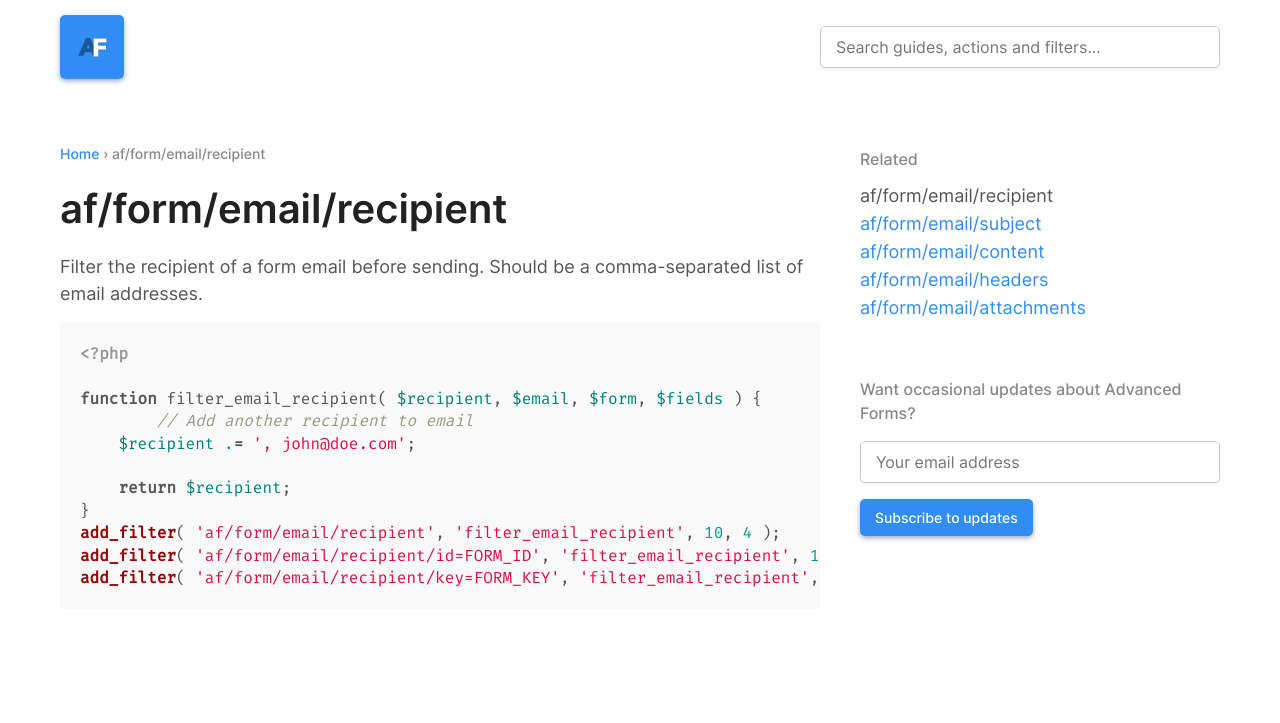
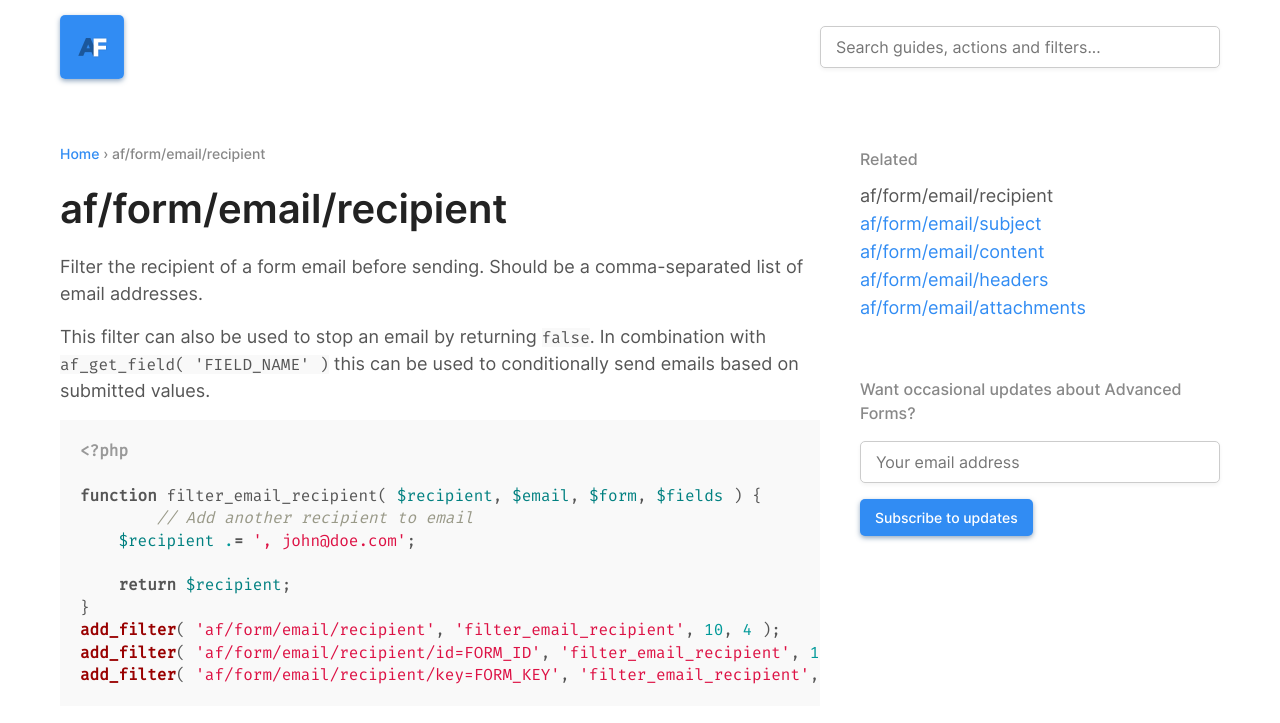
Before and after one commit to advancedforms/advancedforms.github.io, a Jekyll site: the page built from _filters/af-form-email-recipient.markdown, in a window 1280 px wide. Shown: the top 723 px of the page. Built offline with Jekyll 4.4.1, drawn with Linux system fonts in a browser that asks for light colours; comment, search, counter and statistics services are not loaded.

Commit message:
Added noted about stopping emails using recipient filter

```diff
--- a/_filters/af-form-email-recipient.markdown
+++ b/_filters/af-form-email-recipient.markdown
@@ -6,6 +6,8 @@ category: emails
 ---
 
 Filter the recipient of a form email before sending. Should be a comma-separated list of email addresses.
+
+This filter can also be used to stop an email by returning `false`. In combination with `af_get_field( 'FIELD_NAME' )` this can be used to conditionally send emails based on submitted values.
 
 {% highlight php startinline %}
 <?php
```
